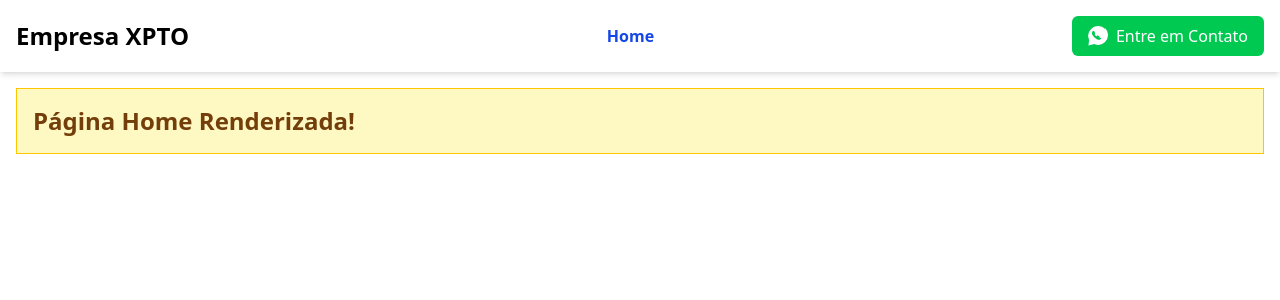
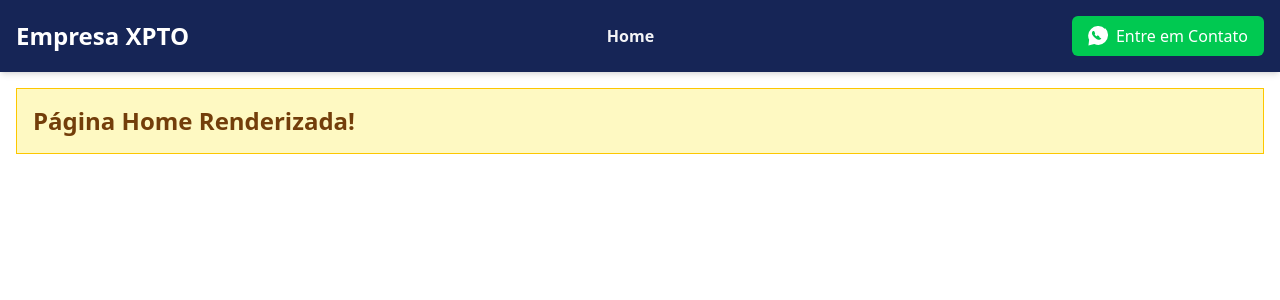
Before and after one commit to Minatti/portfolio-app, a Vue app: page / in a window 1280 px wide. Shown: the top 300 px of the page. Built offline with nearby package versions, Linux system fonts and the light colour scheme.

Commit message:
modifiquei as cores do header

```diff
--- a/src/components/Header.vue
+++ b/src/components/Header.vue
@@ -1,12 +1,16 @@
 <template>
-  <header class="shadow-md">
+  <header class="bg-blue-950 shadow-md">
     <div class="container mx-auto px-4 py-4 flex justify-between items-center">
       <!-- Logo -->
-      <h1 class="text-2xl font-bold text-back">Empresa XPTO</h1>
+      <h1 class="text-2xl font-bold text-white">Empresa XPTO</h1>
 
       <!-- Menu -->
       <nav class="space-x-6">
-        <RouterLink to="/" class="text-blue-700 hover:text-blue-950 font-semibold">
+        <RouterLink
+          to="/"
+          class="text-gray-100
+                 hover:text-white
+                 font-semibold">
           Home
         </RouterLink>
       </nav>
```
